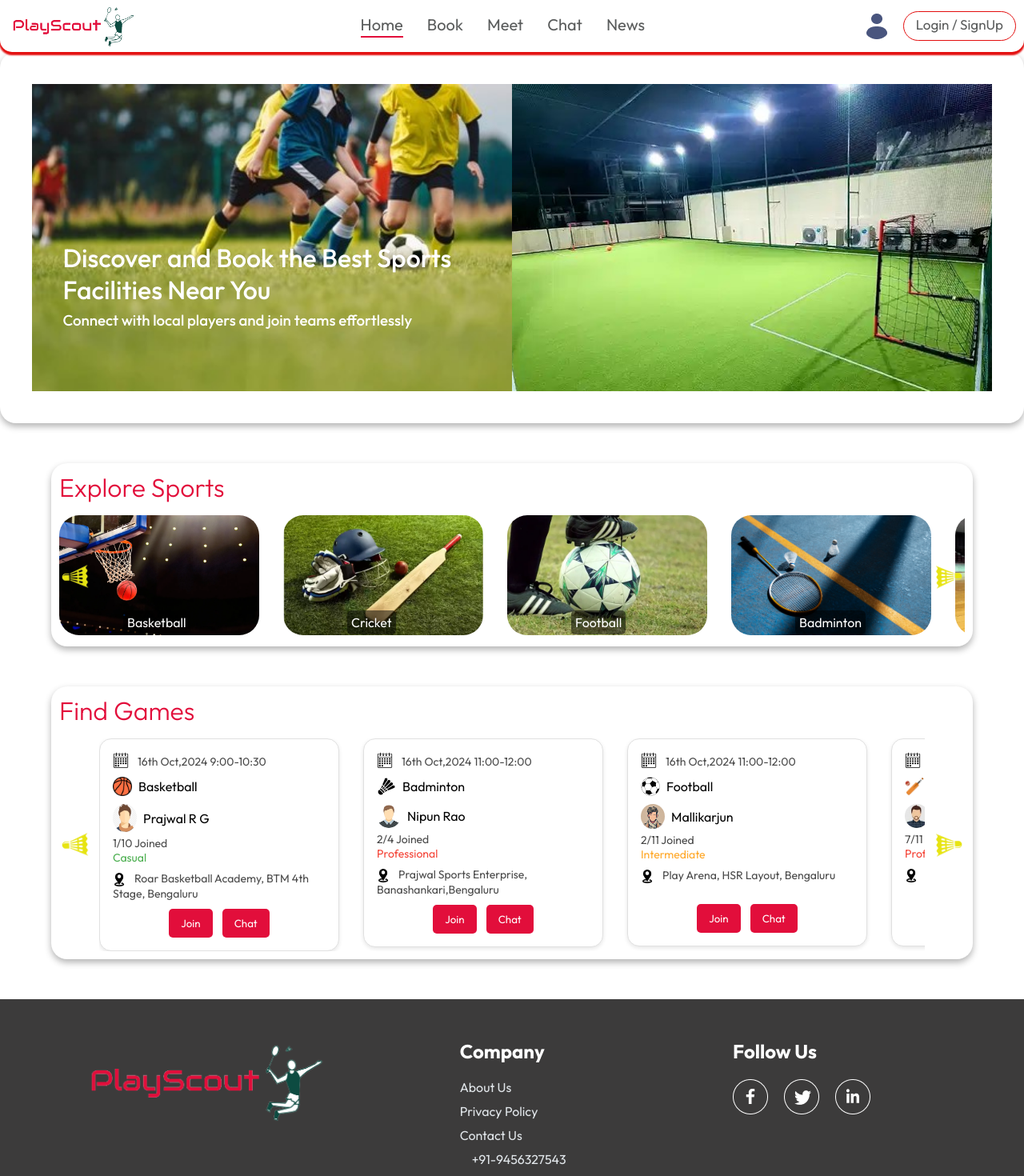
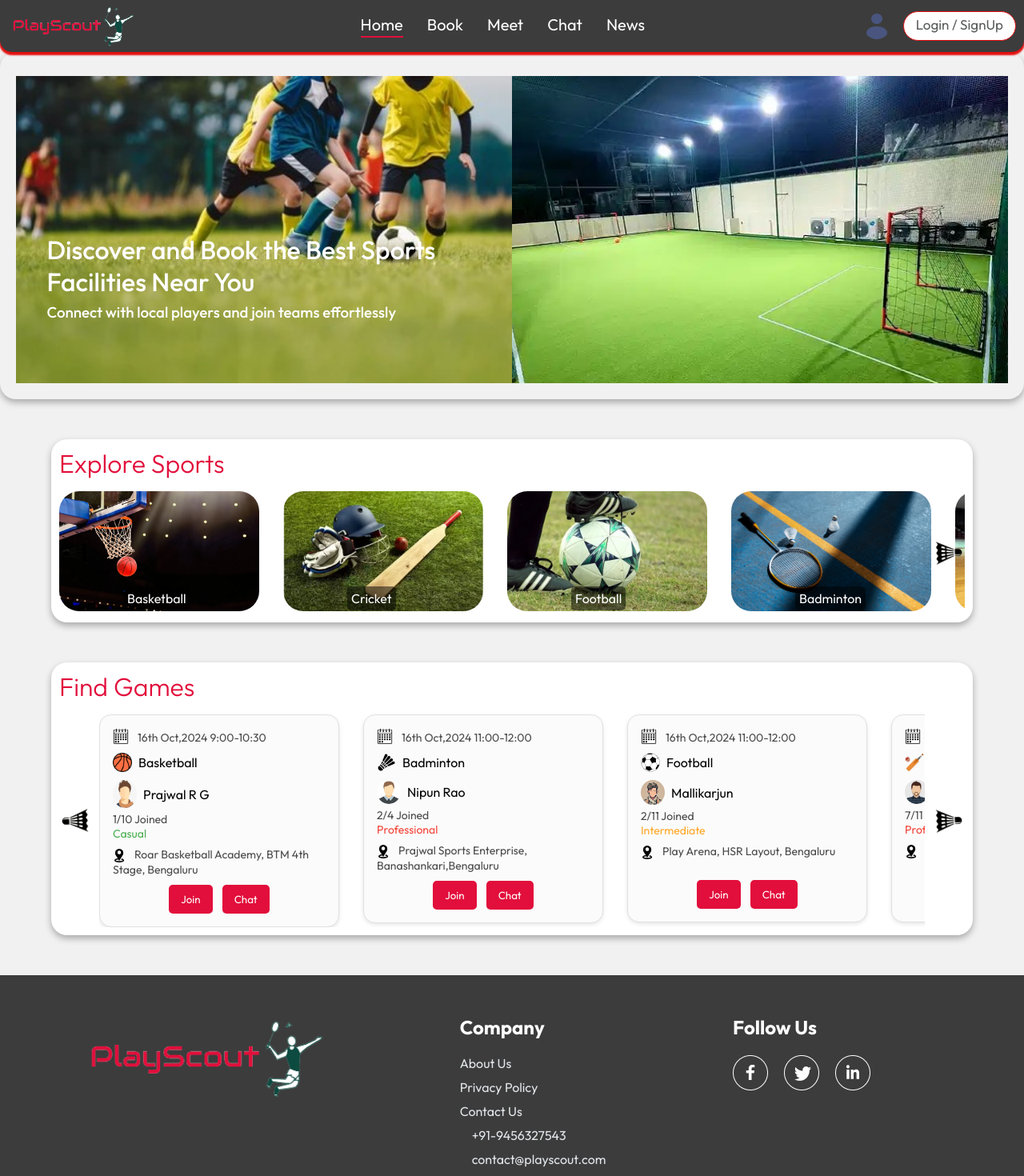
Before and after one commit to omkarh20/PlayScout, a React (Vite) app in the folder frontend/: page / in a window 1280 px wide. Shown: the top 1470 px of the page at 80% size. Built offline with nearby package versions, Linux system fonts and the light colour scheme.

Commit message:
Changed color palette

```diff
--- a/frontend/src/App.jsx
+++ b/frontend/src/App.jsx
@@ -5,6 +5,7 @@ import Home from './pages/Home/Home'
 import Meet from './pages/Meet/Meet'
 import Footer from './components/Footer/Footer'
 import LoginPopup from './components/LoginPopup/LoginPopup'
+import Privacy from './pages/Privacy/Privacy'
 import Booking from './pages/Booking/Booking'
 
 const App = () => {
@@ -14,16 +15,15 @@ const App = () => {
   return (
     <>
     {showLogin?<LoginPopup setShowLogin={setShowLogin}/>:<></>}
-      <div className='app'>
+      <div className='app' style={{backgroundColor:'#f1f1f1'}}>
         <Navbar setShowLogin = {setShowLogin} />
         <Routes>
           <Route path='/' element={<Home />} />
           <Route path='/book' element={<Booking/>}/>
           <Route path='/meet' element={<Meet />} />
-
         </Routes>
+        <Footer />
       </div>
-      <Footer />
     </>
   )
 }
--- a/frontend/src/components/Footer/Footer.css
+++ b/frontend/src/components/Footer/Footer.css
@@ -1,5 +1,5 @@
 .footer{
-    background-color: rgb(60, 59, 59);
+    background-color: rgb(60, 60, 60);
     display: flex;
     flex-direction: column;
     align-items: center;
--- a/frontend/src/components/Footer/Footer.jsx
+++ b/frontend/src/components/Footer/Footer.jsx
@@ -1,6 +1,7 @@
 import React from 'react';
 import './Footer.css';
 import { assets } from '../../assets/assets';
+import { Link } from 'react-router-dom';
 
 const Footer = () => {
   return (
@@ -14,7 +15,7 @@ const Footer = () => {
           <h2>Company</h2>
           <ul>
             <li>About Us</li>
-            <li>Privacy Policy</li>
+            <Link to='privacy-policy'><li>Privacy Policy</li></Link>
             <li>Contact Us</li>
             <li className='contact'>+91-9456327543</li>
             <li className='contact'>contact@playscout.com</li>
--- a/frontend/src/components/Header/Header.css
+++ b/frontend/src/components/Header/Header.css
@@ -1,7 +1,6 @@
 .header-card{
-  padding: 10px;
+  padding: 0px;
   width: 100%;
-  background-color: white;
   border-radius: 20px;
   box-shadow: 0 4px 8px rgba(0, 0, 0, 0.3);
   margin: 0px auto;
@@ -9,7 +8,7 @@
 }
 
 .header {
-  margin: 30px 30px 30px;
+  margin: 30px 20px 20px;
   height: 30vw;
   display: flex;
   gap: 0;
--- a/frontend/src/components/LoginPopup/LoginPopup.css
+++ b/frontend/src/components/LoginPopup/LoginPopup.css
@@ -1,5 +1,5 @@
 .login-popup{
-    position: absolute;
+    position: fixed;
     z-index: 1;
     width: 100%;
     height: 100%;
--- a/frontend/src/components/MeetHeader/MeetHeader.css
+++ b/frontend/src/components/MeetHeader/MeetHeader.css
@@ -1,6 +1,5 @@
 .meet-header {
     padding: 50px 5vw;
-    background-color: #f5f7f9;
     display: flex;
     flex-direction: column;
     align-items: center;
--- a/frontend/src/components/Navbar/Navbar.css
+++ b/frontend/src/components/Navbar/Navbar.css
@@ -7,7 +7,7 @@
     border-bottom-right-radius: 15px;
     border-bottom-left-radius: 15px;
     box-shadow: 0px 3px 2px 1px rgb(227, 14, 14);
-    background-color: rgba(255,255,255);
+    background-color: rgba(60,60,60);
     position: sticky;
     top: 0;
     left: 0;
@@ -21,7 +21,7 @@
     list-style:none;
     font-size:20px;
     cursor:pointer;
-    color:rgb(90, 92, 92);
+    color:rgb(255,255,255);
 }
 
 .navbar-menu li{
@@ -45,7 +45,8 @@
 }
 
 .login_button:hover{
-    background-color: rgba(188, 37, 14, 0.762);
+    background-color: rgba(188, 37, 14);
+    color: white;
 }
 
 .navbar-right .login_button .login_text{
--- a/frontend/src/components/Navbar/Navbar.jsx
+++ b/frontend/src/components/Navbar/Navbar.jsx
@@ -1,12 +1,26 @@
-import React, {useContext} from 'react'
+import React, {useContext, useEffect} from 'react'
 import './Navbar.css'
 import { assets } from '../../assets/assets'
-import { Link } from 'react-router-dom';
+import { Link, useLocation } from 'react-router-dom';
 import { StoreContext } from '../../context/StoreContext';
 
 const Navbar = ({setShowLogin}) => {
 
   const { menu, setMenu } = useContext(StoreContext)
+  const location = useLocation();
+
+  useEffect(() => {
+    const currentPath = location.pathname;
+    if (currentPath === '/') {
+      setMenu('home');
+    } else if (currentPath === '/meet') {
+      setMenu('meet');
+    } else if (currentPath === '/privacy-policy') {
+      setMenu('privacy-policy');
+    } else {
+      setMenu('');
+    }
+  }, [location.pathname]);
 
   return (
     <div className='navbar'>
--- a/frontend/src/components/PlayerDisplay/PlayerDisplay.css
+++ b/frontend/src/components/PlayerDisplay/PlayerDisplay.css
@@ -1,5 +1,4 @@
 .player-display{
-    background-color: #f5f7f9;
     padding-bottom: 40px;
 }
 
--- a/frontend/src/components/PlayerObject/PlayerObject.css
+++ b/frontend/src/components/PlayerObject/PlayerObject.css
@@ -8,7 +8,7 @@
     min-height: 260px;
     text-align: left;
     box-shadow: 0 2px 5px rgba(0, 0, 0, 0.1);
-    background-color: white;
+    background-color: #fbfbfb;
     font-family: 'Roboto', sans-serif;
     display: flex;
     flex-direction: column;
@@ -16,7 +16,7 @@
 }
 
 .player-component:hover{
-    background-color: #f9f9f9;
+    background-color: #eee;
 }
 
 .player-header {
--- a/frontend/src/pages/Home/Home.jsx
+++ b/frontend/src/pages/Home/Home.jsx
@@ -6,7 +6,7 @@ import ExplorePlayers from '../../components/ExplorePlayers/ExplorePlayers'
 
 const Home = () => {
   return (
-    <div>
+    <div className='home'>
       <Header />
       <ExploreSports />
       <ExplorePlayers />
```
Also changed, not shown: frontend/src/assets/shuttle_left.png, frontend/src/assets/shuttle_right.png.
